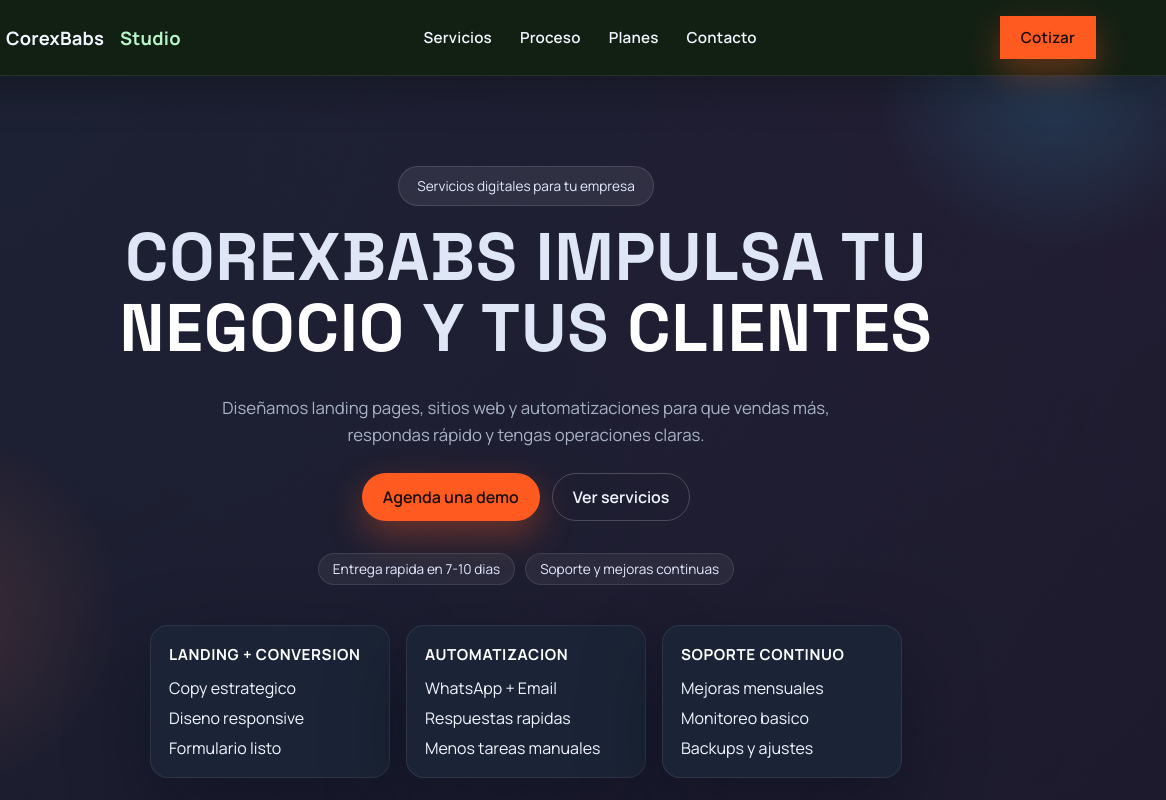
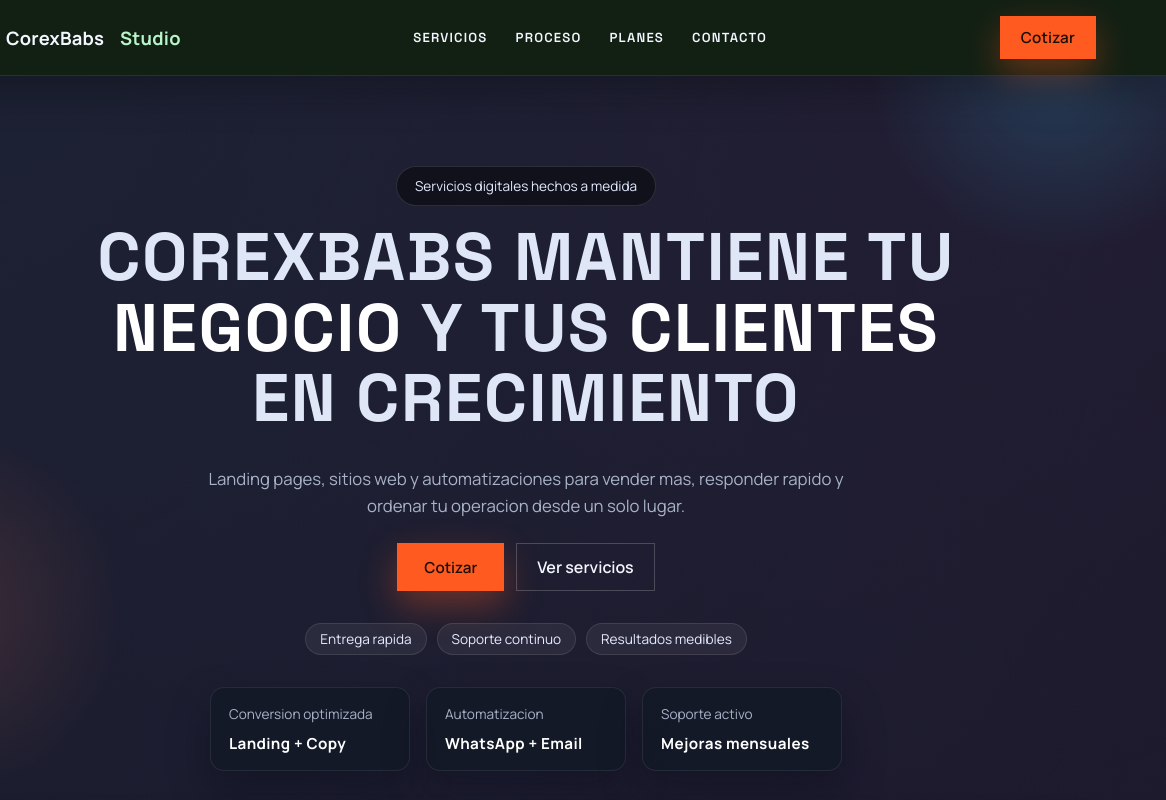
Before and after one commit to bastianbaeza/corexbabs.github.io, a plain HTML site: page index.html in a window 1280 px wide. Shown: the top 800 px of the page, 114-1280 px from the left. Drawn offline with Linux system fonts and the light colour scheme.

Commit message:
Refine hero to sikura-style

```diff
--- a/css/pages/landing.css
+++ b/css/pages/landing.css
@@ -134,11 +134,11 @@ img {
 }
 
 .nav-links a {
-  font-size: 0.95rem;
+  font-size: 0.82rem;
   color: #f3f6ff;
-  letter-spacing: 0.2px;
-  text-transform: none;
-  font-family: "Manrope", "Segoe UI", sans-serif;
+  letter-spacing: 1.2px;
+  text-transform: uppercase;
+  font-family: "Space Grotesk", "Segoe UI", sans-serif;
   font-weight: 600;
 }
 
@@ -203,23 +203,15 @@ img {
 }
 
 .hero {
-  padding: 90px 0 70px;
+  padding: 90px 0 60px;
   position: relative;
   z-index: 1;
 }
 
 .hero-grid {
   display: grid;
-  gap: 40px;
+  gap: 32px;
   align-items: center;
-}
-
-.eyebrow {
-  text-transform: uppercase;
-  letter-spacing: 2px;
-  font-size: 0.8rem;
-  color: var(--accent);
-  margin-bottom: 16px;
 }
 
 .hero-content {
@@ -235,7 +227,7 @@ img {
   justify-self: center;
   padding: 10px 18px;
   border-radius: 999px;
-  background: rgba(255, 255, 255, 0.08);
+  background: rgba(10, 12, 18, 0.7);
   border: 1px solid rgba(255, 255, 255, 0.12);
   font-size: 0.85rem;
   color: #e3ebff;
@@ -246,7 +238,7 @@ img {
   color: #dfe7f6;
   line-height: 1.05;
   text-transform: uppercase;
-  letter-spacing: 1px;
+  letter-spacing: 1.6px;
 }
 
 .hero-title span {
@@ -283,104 +275,43 @@ img {
   color: #e6ebff;
 }
 
-.hero-visual {
+.hero-highlight {
   display: flex;
   flex-wrap: wrap;
   gap: 16px;
   justify-content: center;
 }
 
-.mock-card {
-  background: var(--surface);
-  border: 1px solid var(--stroke);
-  border-radius: var(--radius);
-  padding: 18px;
-  box-shadow: var(--shadow);
+.highlight-card {
+  background: rgba(17, 24, 36, 0.75);
+  border: 1px solid rgba(255, 255, 255, 0.08);
+  border-radius: 14px;
+  padding: 16px 18px;
+  min-width: 200px;
+  text-align: left;
+  box-shadow: 0 20px 40px rgba(5, 10, 24, 0.35);
 }
 
-.mock-card.small {
-  width: min(240px, 100%);
-  background: var(--surface-2);
-}
-
-.mock-header {
-  display: flex;
-  gap: 8px;
-}
-
-.dot {
-  width: 10px;
-  height: 10px;
-  border-radius: 50%;
-  background: rgba(255, 255, 255, 0.2);
-}
-
-.mock-body {
-  display: grid;
-  gap: 16px;
-}
-
-.mock-metric h4 {
-  margin: 0;
-  font-size: 0.95rem;
+.highlight-card p {
+  margin: 0 0 6px;
+  font-size: 0.85rem;
   color: var(--muted);
 }
 
-.mock-metric p {
-  margin: 6px 0 0;
-  font-size: 1.6rem;
-  color: var(--text);
+.highlight-card strong {
+  color: #ffffff;
+  font-size: 0.95rem;
+  letter-spacing: 0.4px;
 }
 
-.mock-list {
-  display: grid;
-  gap: 10px;
+.hero-cta {
+  border-radius: 0;
+  padding: 12px 26px;
+  font-size: 0.95rem;
 }
 
-.mock-item {
-  display: flex;
-  gap: 10px;
-  align-items: flex-start;
-  background: rgba(255, 255, 255, 0.04);
-  padding: 10px;
-  border-radius: 12px;
-  border: 1px solid rgba(255, 255, 255, 0.06);
-}
-
-.mock-item small {
-  display: block;
-  color: var(--muted);
-  margin-top: 4px;
-}
-
-.badge {
-  background: rgba(56, 212, 255, 0.15);
-  color: var(--accent);
-  font-weight: 600;
-  padding: 4px 8px;
-  border-radius: 999px;
-  font-size: 0.75rem;
-}
-
-.badge.alt {
-  background: rgba(255, 122, 89, 0.18);
-  color: #ffb29e;
-}
-
-.mock-card.small ul {
-  list-style: none;
-  padding: 0;
-  margin: 12px 0 0;
-  display: grid;
-  gap: 8px;
-}
-
-.mock-card.small h4 {
-  margin: 0;
-  font-size: 0.95rem;
-  text-transform: uppercase;
-  letter-spacing: 0.6px;
-  color: #ffffff;
+.hero-secondary {
+  border-radius: 0;
 }
 
 .proof {
@@ -727,13 +658,6 @@ img {
     display: inline-flex;
   }
 
-  .hero-visual {
-    order: -1;
-  }
-
-  .mock-card.small {
-    margin-left: 0;
-  }
 }
 .module-card ul {
   margin: 12px 0 0;
--- a/index.html
+++ b/index.html
@@ -50,48 +50,39 @@
       <section class="hero">
         <div class="container hero-grid">
           <div class="hero-content">
-            <span class="hero-badge">Servicios digitales para tu empresa</span>
+            <span class="hero-badge">Servicios digitales hechos a medida</span>
             <h1 class="hero-title">
-              CorexBabs impulsa tu <span>negocio</span> y tus <span>clientes</span>
+              CorexBabs mantiene tu <span>negocio</span> y tus
+              <span>clientes</span> en crecimiento
             </h1>
             <p class="hero-lead">
-              Dise&ntilde;amos landing pages, sitios web y automatizaciones
-              para que vendas m&aacute;s, respondas r&aacute;pido y tengas
-              operaciones claras.
+              Landing pages, sitios web y automatizaciones para vender mas,
+              responder rapido y ordenar tu operacion desde un solo lugar.
             </p>
             <div class="hero-actions">
-              <a class="btn primary" href="#contacto">Agenda una demo</a>
-              <a class="btn outline" href="#servicios">Ver servicios</a>
+              <a class="btn primary hero-cta" href="#contacto">Cotizar</a>
+              <a class="btn outline hero-secondary" href="#servicios"
+                >Ver servicios</a
+              >
             </div>
             <div class="hero-meta">
-              <span class="pill">Entrega rapida en 7-10 dias</span>
-              <span class="pill">Soporte y mejoras continuas</span>
+              <span class="pill">Entrega rapida</span>
+              <span class="pill">Soporte continuo</span>
+              <span class="pill">Resultados medibles</span>
             </div>
           </div>
-          <div class="hero-visual" aria-hidden="true">
-            <div class="mock-card small">
-              <h4>Landing + Conversion</h4>
-              <ul>
-                <li>Copy estrategico</li>
-                <li>Diseno responsive</li>
-                <li>Formulario listo</li>
-              </ul>
+          <div class="hero-highlight" aria-hidden="true">
+            <div class="highlight-card">
+              <p>Conversion optimizada</p>
+              <strong>Landing + Copy</strong>
             </div>
-            <div class="mock-card small">
-              <h4>Automatizacion</h4>
-              <ul>
-                <li>WhatsApp + Email</li>
-                <li>Respuestas rapidas</li>
-                <li>Menos tareas manuales</li>
-              </ul>
+            <div class="highlight-card">
+              <p>Automatizacion</p>
+              <strong>WhatsApp + Email</strong>
             </div>
-            <div class="mock-card small">
-              <h4>Soporte continuo</h4>
-              <ul>
-                <li>Mejoras mensuales</li>
-                <li>Monitoreo basico</li>
-                <li>Backups y ajustes</li>
-              </ul>
+            <div class="highlight-card">
+              <p>Soporte activo</p>
+              <strong>Mejoras mensuales</strong>
             </div>
           </div>
         </div>
```
